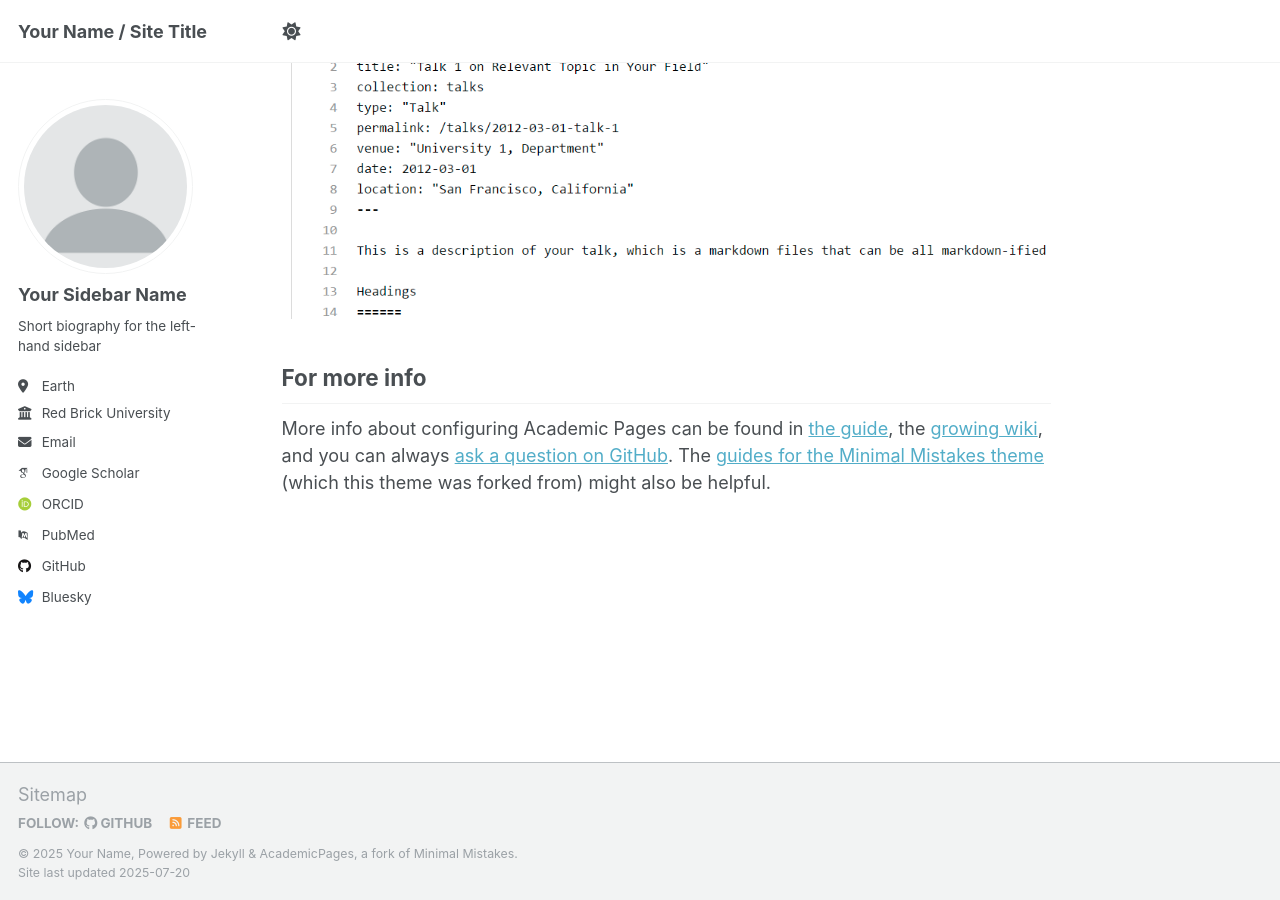
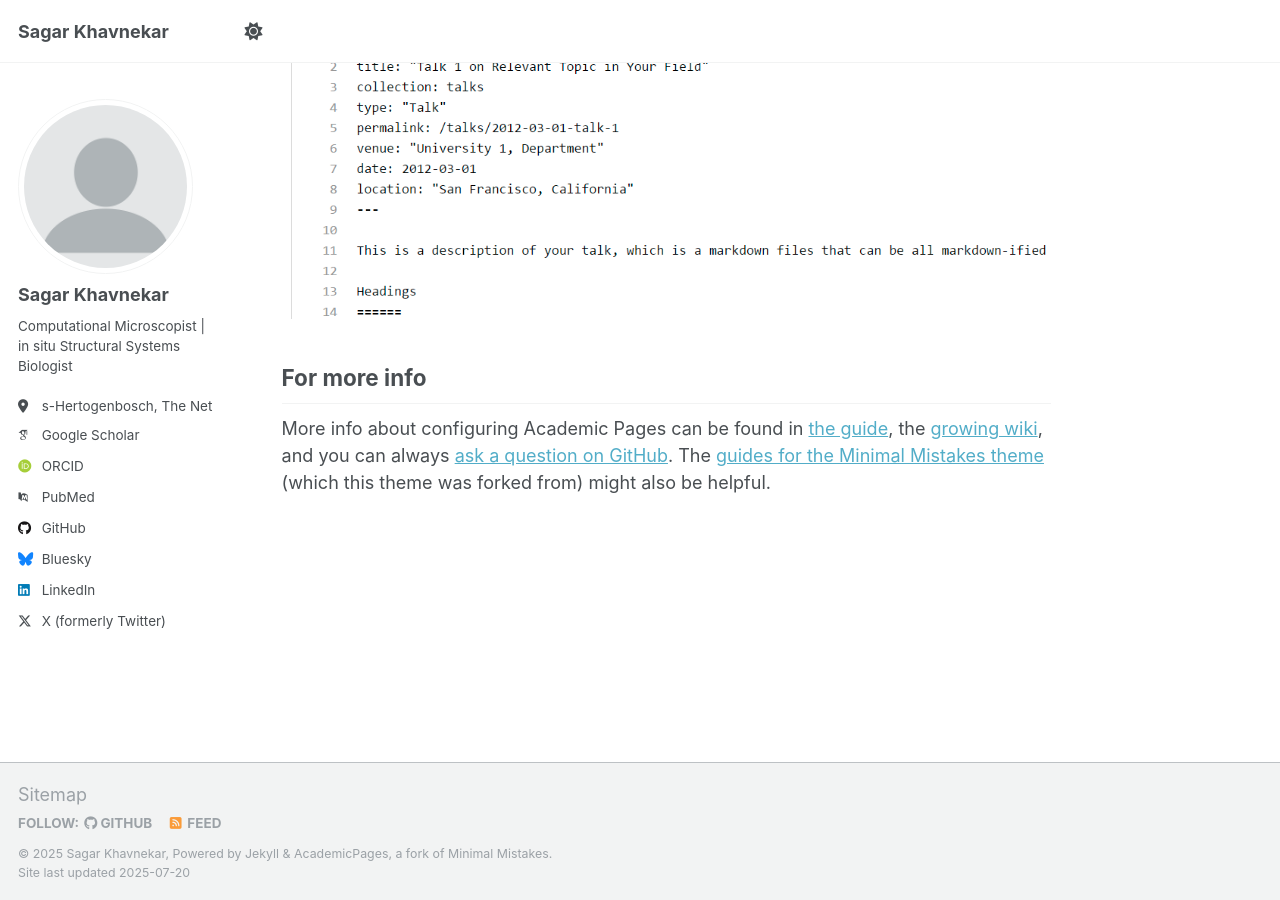
Before and after one commit to sagarbiophysics/cryosagar.github.io, a Jekyll site: the page built from _pages/about.md, in a window 1280 px wide and 900 px high, scrolled down 2880 px. Built offline with Jekyll 4.4.1, drawn with Linux system fonts in a browser that asks for light colours; some web fonts are replaced; a script that is not in the unit is left out.

Commit message:
Update _config.yml
updated config.yml

```diff
--- a/_config.yml
+++ b/_config.yml
@@ -9,13 +9,13 @@
 # Basic Site Settings
 locale                   : "en-US"
 site_theme               : "default"
-title                    : "Your Name / Site Title"
+title                    : "Sagar Khavnekar"
 title_separator          : "-"
-name                     : &name "Your Name"
-description              : &description "personal description"
-url                      : https://academicpages.github.io # the base hostname & protocol for your site e.g. "https://[your GitHub username].github.io" or if you already have some other page hosted on Github then use "https://[your GitHub username].github.io/[Your Repo Name]"
+name                     : &name "Sagar Khavnekar"
+description              : &description "Computational Microscopist"
+url                      : https://cryosagar.openemage.org # the base hostname & protocol for your site e.g. "https://[your GitHub username].github.io" or if you already have some other page hosted on Github then use "https://[your GitHub username].github.io/[Your Repo Name]"
 baseurl                  : "" # the subpath of your site, e.g. "/blog"
-repository               : "academicpages/academicpages.github.io"
+repository               : "sagarbiophysics/cryosagar.github.io"
 
 # Site Author - The following control what appear as part of the author content on the side bar.
 #               If a field is blank the icon and link will not appear, otherwise it will be shown.
@@ -23,22 +23,22 @@ repository               : "academicpages/academicpages.github.io"
 author:
   # Biographic information
   avatar           : "profile.png"
-  name             : "Your Sidebar Name"
+  name             : "Sagar Khavnekar"
   pronouns         : # example: "she/her"
-  bio              : "Short biography for the left-hand sidebar"
-  location         : "Earth"
-  employer         : "Red Brick University"
+  bio              : "Computational Microscopist | in situ Structural Systems Biologist"
+  location         : "s-Hertogenbosch, The Netherlands"
+  employer         : # Employer name,
   uri              : # URL
-  email            : "none@example.org"
+  email            : # email address
 
   # Academic websites
   academia         : # URL
   arxiv            : # URL - Update with the correct link to your profile
-  googlescholar    : "https://scholar.google.com/citations?user=PS_CX0AAAAAJ"
+  googlescholar    : "https://scholar.google.com/citations?user=KYEJ7WkAAAAJ"
   impactstory      : # URL
-  orcid            : "http://orcid.org/yourorcidurl"
+  orcid            : "http://orcid.org/0000-0003-2020-3561"
   semantic         : # URL
-  pubmed           : "https://www.ncbi.nlm.nih.gov/pubmed/?term=john+snow"
+  pubmed           : "https://www.ncbi.nlm.nih.gov/pubmed/?term=sagar+khavnekar"
   researchgate     : # URL
   scopus           : # URL
 
@@ -46,13 +46,13 @@ author:
   bitbucket        : # Username - Update with your username on the site
   codepen          : # Username
   dribbble         : # Username
-  github           : "academicpages"
+  github           : "sagarbiophysics"
   kaggle           : # Username
   stackoverflow    : # User number or user number and name (i.e., use "1" or "1/jeff-atwood")
 
   # Social media
   artstation       : # Username
-  bluesky          : "bsky.app" # Replace this with you Bluesky username
+  bluesky          : "cryosagar.bsky.social" # Replace this with you Bluesky username
   facebook         : # Username
   flickr           : # Username
   foursquare       : # Username
@@ -61,7 +61,7 @@ author:
   keybase          : # Username
   instagram        : # Username
   lastfm           : # Username
-  linkedin         : # Username
+  linkedin         : "cryosagar"
   mastodon         : # URL
   medium           : # URL
   pinterest        : # Username
@@ -69,7 +69,7 @@ author:
   steam            : # Username
   telegram         : # URL
   tumblr           : # Username
-  twitter          : # Username for X / Twitter
+  twitter          : "cryosagar" # Username for X / Twitter
   vine             : # Username
   weibo            : # Username
   wikipedia        : # Username
@@ -79,8 +79,8 @@ author:
 
 # Publication Category - The following the list of publication categories and their headings
 publication_category:
-  books:
-    title: 'Books'
+  #books:
+  #  title: 'Books'
   manuscripts:
     title: 'Journal Articles'
   conferences:
```
